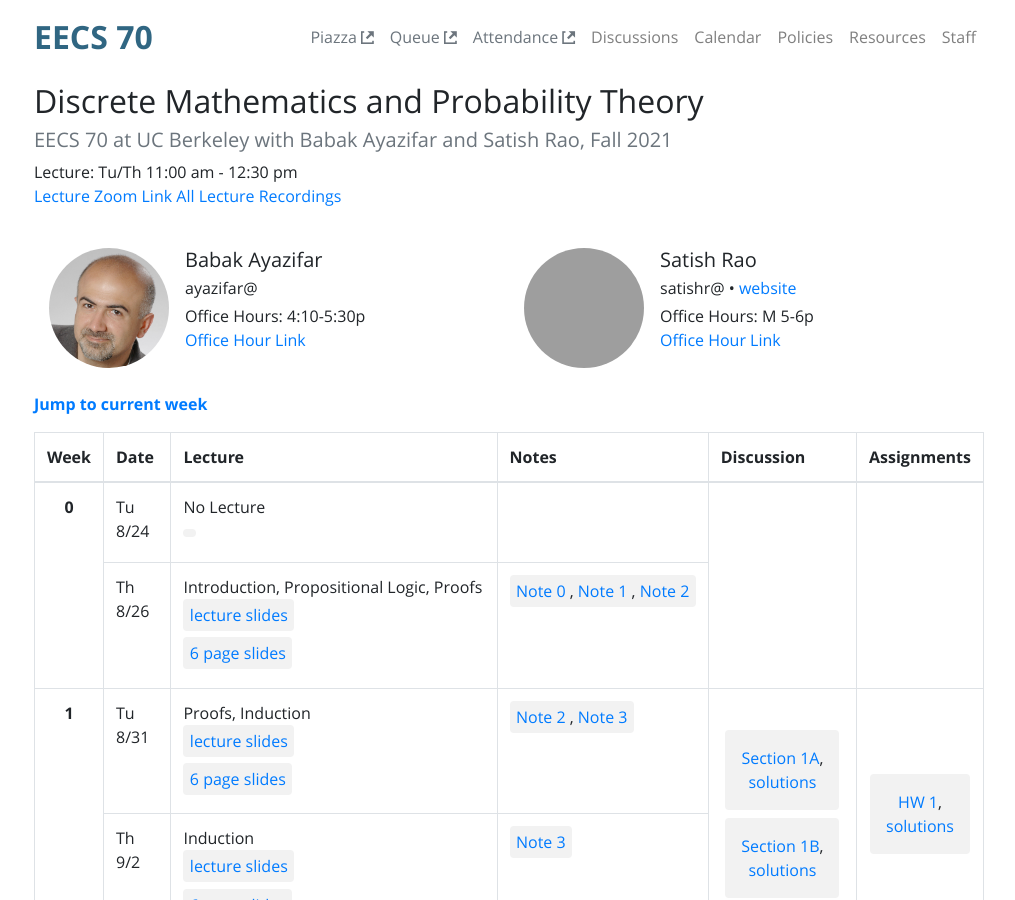
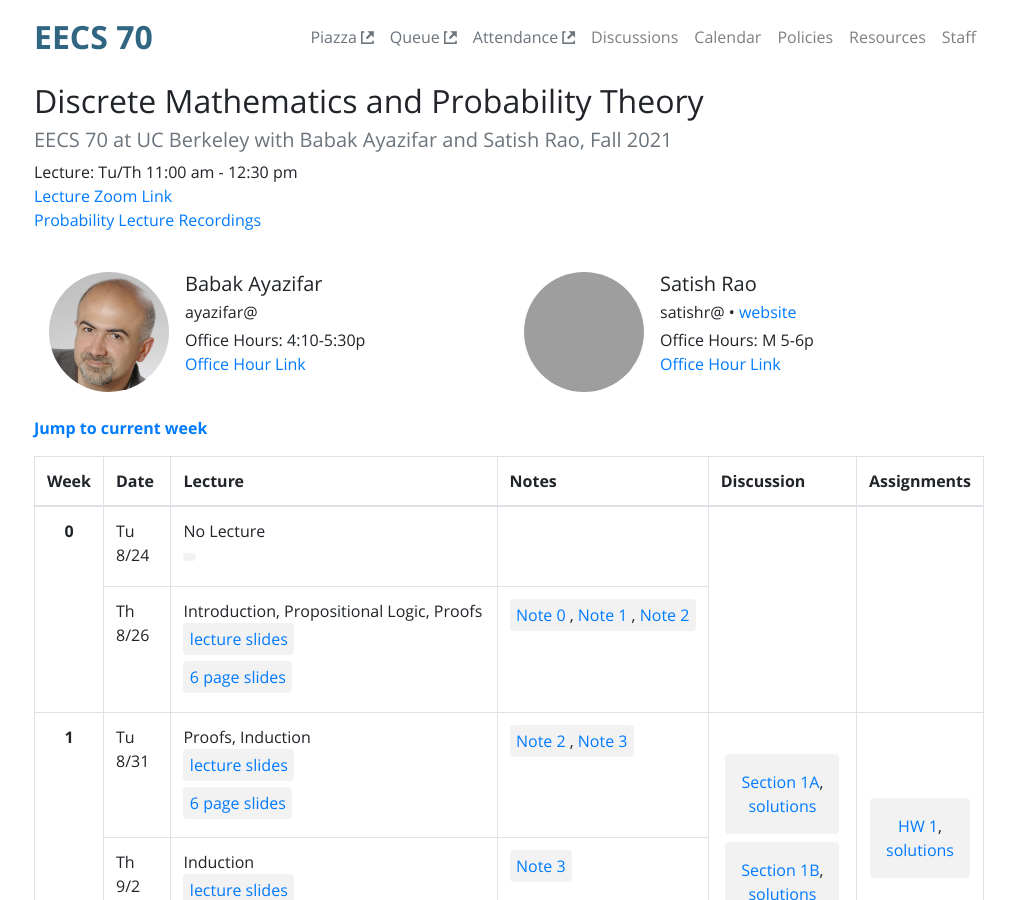
Before and after one commit to tsgoten/cs70-website, a Jekyll site: the page built from index.html, in a window 1280 px wide and 900 px high. Shown: the whole window, without its empty margins (131-1146 px from the left). Built offline with Jekyll 4.4.1, drawn with Linux system fonts in a browser that asks for light colours; grey boxes are pictures that could not be loaded.

Commit message:
Playlist added for probability lectures

```diff
--- a/index.html
+++ b/index.html
@@ -12,8 +12,8 @@
     EECS 70 at UC Berkeley with Babak Ayazifar and Satish Rao, Fall 2021
 </h5>
 <p>Lecture: Tu/Th 11:00 am - 12:30 pm<br/>
-<a href="https://berkeley.zoom.us/j/97437942324">Lecture Zoom Link</a>
-<a href="https://youtube.com/playlist?list=PLfNeMHZN1tu918b_P2J_rRUHyEeZp_24i">All Lecture Recordings</a>
+<a href="https://berkeley.zoom.us/j/97437942324">Lecture Zoom Link</a><br/>
+<a href="https://youtube.com/playlist?list=PLfNeMHZN1tu918b_P2J_rRUHyEeZp_24i">Probability Lecture Recordings</a>
 <div class="instructors">
         {% include staff-list.html type="Instructor" %}
 </div>
```
